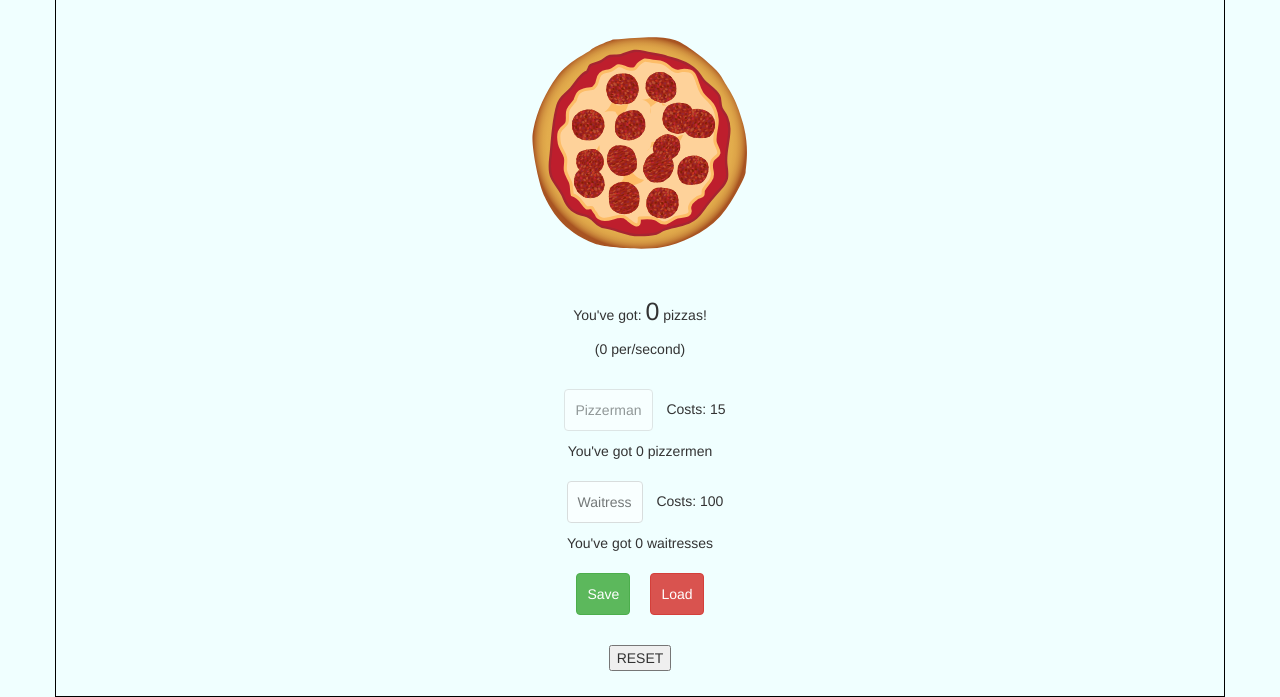
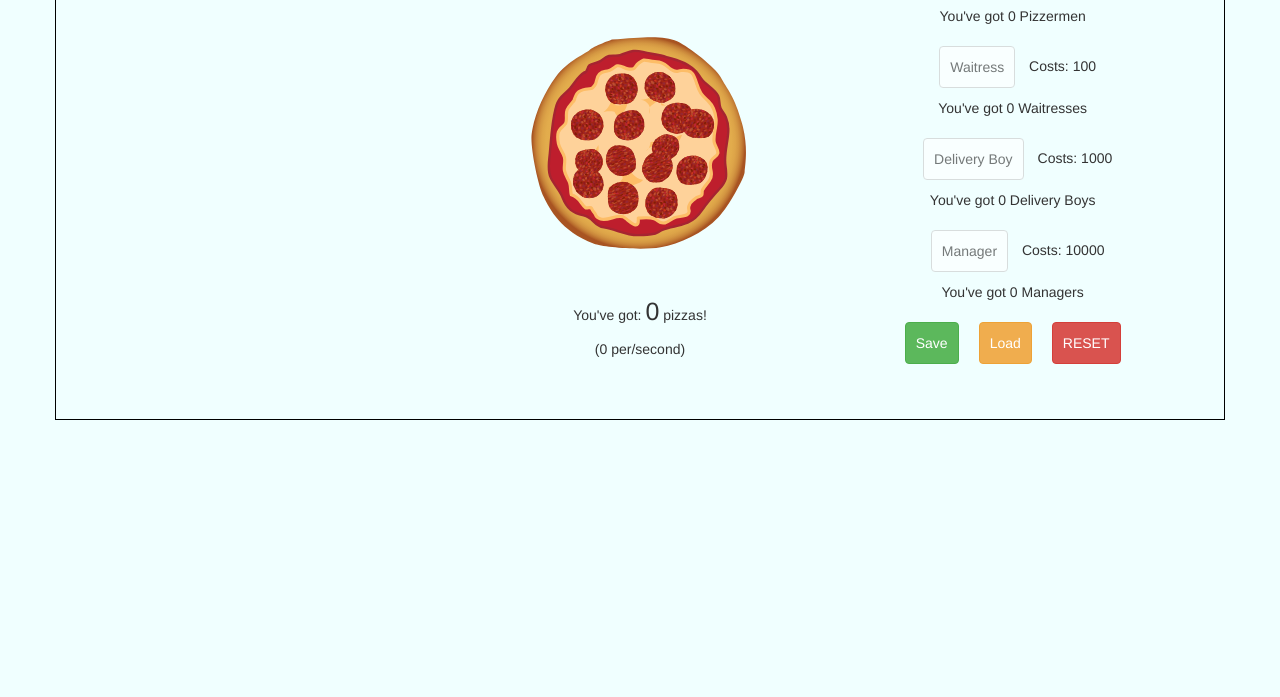
Before and after one commit to arielkuzminski/testowe, a plain HTML site: page PizzaClicker/index.html in a window 1280 px wide. Shown: the part 127-824 px from the top of the page. After the commit the page ends 800 px from the top, so only its background shows below. Drawn offline with Linux system fonts and the light colour scheme.

Commit message:
pizzaClicker 0.0.3

```diff
--- a/PizzaClicker/index.html
+++ b/PizzaClicker/index.html
@@ -12,32 +12,47 @@
   </head>
   <body>
       <div class="container">
+        <div class="col-md-4">
+
+
+        </div>
+
+        <div class="col-md-4">
             <h1>Pizza Clicker</h1>
             <div class="image">
                 <a><img id="clicker" src="img/pizza.svg"/></a>
             </div>
             <p>You've got: <span id='counter'></span> pizzas!</p>
             <p>(<span id='perSec'></span> per/second)</p>
-
+        </div>
+        <div class="col-md-4">
           <div class="buttons">
               <div class="autoClicks">
                   <div class="autoClick pizzerman">
                     <button type="button" class="btn btn-default button" id="pizzerman" >Pizzerman</button> Costs: <span id="pizzerman-value"></span>
-                    <p>You've got <span id="pizzaViewCount"></span> pizzermen</p>
+                    <p>You've got <span id="pizzaViewCount"></span> Pizzermen</p>
                   </div>
                   <div class="autoClick waitress">
                     <button type="button" class="btn btn-default button" id="waitress" >Waitress</button> Costs: <span id="waitress-value"></span>
-                    <p>You've got <span id="waitressViewCount"></span> waitresses</p>
+                    <p>You've got <span id="waitressViewCount"></span> Waitresses</p>
+                  </div>
+                  <div class="autoClick deliveryboy">
+                    <button type="button" class="btn btn-default button" id="deliveryboy" >Delivery Boy</button> Costs: <span id="deliveryboy-value"></span>
+                    <p>You've got <span id="deliveryboyViewCount"></span> Delivery Boys</p>
+                  </div>
+                  <div class="autoClick manager">
+                    <button type="button" class="btn btn-default button" id="manager" >Manager</button> Costs: <span id="manager-value"></span>
+                    <p>You've got <span id="managerViewCount"></span> Managers</p>
                   </div>
               </div>
               <div class="saveLoadButtons">
                 <button class="btn btn-success button" id="save">Save</button>
-            <button class="btn btn-danger button" id="load">Load</button>
+                <button class="btn btn-warning button" id="load">Load</button>
+                <button class="btn btn-danger button "id="reset">RESET</button>
               </div>
           </div>
-          <button id="reset">RESET</button>
         </div>
-
+      </div>
     <script src="./js/jquery.min.js"></script>
     <script src="./js/bootstrap.min.js"></script>
     <script src="./js/angular.min.js"></script>
--- a/PizzaClicker/js/app.js
+++ b/PizzaClicker/js/app.js
@@ -4,8 +4,9 @@ function PizzaClickerGame() {
     var autoClick = 0;                                          // licznik automatycznych kliknięć na sekundę
 
 
-    upgrades = [                                                // każde z ulepszeń
+    var upgrades = [                                                // każde z ulepszeń
         {
+            name : 'pizzerman',
             id : '#pizzerman',                                  //aby móc akutalizować wyniki na stronie
             idValue : '#pizzerman-value',                       // j.w
             idCount : '#pizzaViewCount',                        // do wzoru na koszt kolejnego ulepszenia
@@ -16,6 +17,7 @@ function PizzaClickerGame() {
         },
 
         {
+            name : 'waitress',
             id : '#waitress',
             idValue : '#waitress-value',
             idCount : '#waitressViewCount',
@@ -23,21 +25,54 @@ function PizzaClickerGame() {
             currentPrice : 100,
             basePrice: 100,
             bonus : 10
+        },
+
+        {
+            name : 'deliveryboy',
+            id : '#deliveryboy',
+            idValue : '#deliveryboy-value',
+            idCount : '#deliveryboyViewCount',
+            itemCount : 0,
+            currentPrice : 1000,
+            basePrice: 1000,
+            bonus : 100
+        },
+
+        {
+            name : 'manager',
+            id : '#manager',
+            idValue : '#manager-value',
+            idCount : '#managerViewCount',
+            itemCount : 0,
+            currentPrice : 10000,
+            basePrice: 10000,
+            bonus : 1000
+        },
+
+        {
+            name : 'sszef',
+            id : '#manager',
+            idValue : '#manager-value',
+            idCount : '#managerViewCount',
+            itemCount : 0,
+            currentPrice : 10000,
+            basePrice: 10000,
+            bonus : 1000
         }
     ];
 
 
-    this.clickClicker = function() {                            //kliknięcie w clicker...
+    var clickClicker = function() {                            //kliknięcie w clicker...
 
         pizzaCount++;
-        this.update();
+        update();
 
     };
 
 
-    this.clickUpgrade = function(currentUpgrade) {              //kliknięcie w jakiekolwiek ulepszenie
+    var clickUpgrade = function(currentUpgrade) {              //kliknięcie w jakiekolwiek ulepszenie
 
-        this.update();                                          //wywołanie funkcji aktualizującej wyświetlanie danych na stronie
+        update();                                          //wywołanie funkcji aktualizującej wyświetlanie danych na stronie
 
 
 
@@ -48,7 +83,7 @@ function PizzaClickerGame() {
             currentUpgrade.currentPrice = (currentUpgrade.basePrice * (Math.pow(1.15, currentUpgrade.itemCount)));  // Pani Partyka byłaby ze mnie dumna...
             currentUpgrade.currentPrice = Math.round(currentUpgrade.currentPrice);                                  // żeby był int a nie float
 
-            this.update();
+            update();
         }
 
     };
@@ -66,7 +101,7 @@ function PizzaClickerGame() {
 //
 //    };
 
-    this.checkPizza = function() {                              // metoda sprawdzająca czy można się wklikać w dane ulepszenie czy nie
+    var checkPizza = function() {                              // metoda sprawdzająca czy można się wklikać w dane ulepszenie czy nie
 
         for(var i = 0; i < upgrades.length; i++) {
 
@@ -80,7 +115,7 @@ function PizzaClickerGame() {
         }
     };
 
-    this.update = function() {                                      // metoda często wywoływana - odpowiedzialna za aktualizacje danych wyświetlanych na stronie
+    var update = function() {                                      // metoda często wywoływana - odpowiedzialna za aktualizacje danych wyświetlanych na stronie
         $('title').text(pizzaCount + ' pizzas!');
         $('#counter').text(pizzaCount);
 
@@ -94,41 +129,38 @@ function PizzaClickerGame() {
 
     ////////@@@@@@@@@@@@@@@@@@///////// TO DO ////////////@@@@@@@@@@@@@@@@@@@@@@@@@@@@@@@@@@@@@@@///////////////////
 
-    this.updateAutoClicks = function() { // do poprawki: metoda odpowiedzialna za dodanie automatycznych kliknięć do całkowitej liczby pizz - w razie zmiany SetInterval z 1 sekundy, wszystko zacznya źle działać :(
+    var updateAutoClicks = function() { // do poprawki: metoda odpowiedzialna za dodanie automatycznych kliknięć do całkowitej liczby pizz - w razie zmiany SetInterval z 1 sekundy, wszystko zacznya źle działać :(
         pizzaCount = pizzaCount + autoClick;
     };
 
     ////////@@@@@@@@@@@@@@@@@@///////// TO DO ////////////@@@@@@@@@@@@@@@@@@@@@@@@@@@@@@@@@@@@@@@///////////////////
 
-    this.save = function() {                                        //metoda zapisująca postęp gry do localStorage
+    var save = function() {                                        //metoda zapisująca postęp gry do localStorage
         localStorage.setItem('pizzaCount', pizzaCount);
         localStorage.setItem('autoClick', autoClick);
 
-        localStorage.setItem('pizzermanCost', upgrades[0].currentPrice);
-        localStorage.setItem('pizzermanCount', upgrades[0].itemCount);
-
-        localStorage.setItem('waitressCost', upgrades[1].currentPrice);
-        localStorage.setItem('waitressCount', upgrades[1].itemCount);
+        for(var i = 0; i < upgrades.length; i++) {
+            localStorage.setItem(upgrades[i].name + 'Cost', upgrades[i].currentPrice);
+            localStorage.setItem(upgrades[i].name + 'Count', upgrades[i].itemCount);
+        }
         console.log('zapisano');
 
     };
 
-    this.load = function() {                                        //metoda wczytująca postęp gry z localStorage
+    var load = function() {                                        //metoda wczytująca postęp gry z localStorage
 
-        //this.update();
+        update();
 
         if(localStorage.getItem('pizzaCount')) {                    // jeżeli istnieje już jakakolwiek pizza to wczytaj dane...
 
-            upgrades[0].currentPrice = localStorage.getItem('pizzermanCost')
-            upgrades[0].currentPrice = parseInt(upgrades[0].currentPrice);
-            upgrades[0].itemCount = localStorage.getItem('pizzermanCount')
-            upgrades[0].itemCount = parseInt(upgrades[0].itemCount);
 
+            for(var i = 0; i < upgrades.length; i++) {
 
-            upgrades[1].currentPrice = localStorage.getItem('waitressCost')
-            upgrades[1].currentPrice = parseInt(upgrades[1].currentPrice);
-            upgrades[1].itemCount = localStorage.getItem('waitressCount')
-            upgrades[1].itemCount = parseInt(upgrades[1].itemCount);
+                upgrades[i].currentPrice = localStorage.getItem(upgrades[i].name + 'Cost');
+                upgrades[i].currentPrice = parseInt(upgrades[i].currentPrice);
+                upgrades[i].itemCount = localStorage.getItem(upgrades[i].name + 'Count');
+                upgrades[i].itemCount = parseInt(upgrades[i].itemCount);
+            }
 
             pizzaCount = localStorage.getItem('pizzaCount');
             pizzaCount = parseInt(pizzaCount);
@@ -138,68 +170,79 @@ function PizzaClickerGame() {
 
            }
         else {                                                      // ... w przeciwnym wypadku zresetuj wynik
-            this.reset();
+            reset();
         };
 
-        this.update();
+        update();
     };
 
-    this.reset = function() {                                       // metoda resetująca grę
-        localStorage.setItem('pizzaCount', 0);
-        localStorage.setItem('autoClick', 0);
-        localStorage.setItem('pizzermanCost', upgrades[0].basePrice);
-        localStorage.setItem('waitressCost', upgrades[1].basePrice);
-        localStorage.setItem('pizzermanCount', 0);
-        localStorage.setItem('waitressCount', 0);
+    var reset = function() {                                       // metoda resetująca grę
+
+        for(var i = 0; i < upgrades.length; i++) {
+
+            localStorage.setItem('pizzaCount', 0);
+            localStorage.setItem('autoClick', 0);
+
+            localStorage.setItem(upgrades[i].name + 'Cost', upgrades[i].basePrice);
+            localStorage.setItem(upgrades[i].name + 'Count', 0);
+
+        }
     }
 
-    this.construct = function() {                                   // konstruktor
-        this.load();                                                // wczytywanie danych z localStorage po wejściu na stronę
-        setInterval(this.update, 1000);                             // wywołanie metody aktualizującej dane na stronie co 1 sekundę
-        setInterval(this.checkPizza, 100);                          // wywołanie metody sprawdzającej czy można się wklikać w dane ulepszenie czy nie co 0.1s
-        setInterval(this.save, 60000);                              // autozapis co 60 sekund
-        setInterval(this.updateAutoClicks, 1000);                   // TO DO // nie wolno zmieniać wartości, inaczej wszystko się psuje :( :( :(
+    var events = function() {
+
+//        var ev = this;
+
+        $( document ).on( 'click', '#clicker', clickClicker );
+
+        $( document ).on( 'click', '#pizzerman', function() {
+            clickUpgrade(upgrades[0]);
+        } );
+
+        $( document ).on( 'click', '#waitress', function() {
+            clickUpgrade(upgrades[1]);
+        } );
+
+        $( document ).on( 'click', '#deliveryboy', function() {
+            clickUpgrade(upgrades[2]);
+        } );
+
+        $( document ).on( 'click', '#manager', function() {
+            clickUpgrade(upgrades[3]);
+        } );
+
+        $( document ).on( 'click', '#save', save );
+
+        $( document ).on( 'click', '#load', load );
+
+        $( document ).on( 'click', '#reset', function() {
+            reset();
+            load();
+        });
+
+    };
+
+
+
+
+    var construct = function() {                                   // konstruktor
+        events();
+        load();                                                // wczytywanie danych z localStorage po wejściu na stronę
+        setInterval(update, 1);                             // wywołanie metody aktualizującej dane na stronie co 1 sekundę
+        setInterval(checkPizza, 100);                          // wywołanie metody sprawdzającej czy można się wklikać w dane ulepszenie czy nie co 0.1s
+        setInterval(save, 60000);                              // autozapis co 60 sekund
+        setInterval(updateAutoClicks, 1000);                   // TO DO // nie wolno zmieniać wartości, inaczej wszystko się psuje :( :( :(
 
         $('#pizzerman').attr("disabled", true);                     // buttony domyślnie ustawione na disabled
 
     }
 
-    this.construct();
+    return { start: construct };
+
 
 };
 
 /////////////////////////////////////////////////////////////////////////////////////////////////////////////
-
-var Clicker = new PizzaClickerGame();
-
-
-$('#clicker').on('click', function(){
-    Clicker.clickClicker();
-
+$(document).ready(function() {
+    var Clicker = new PizzaClickerGame().start();
 });
-
-$('#pizzerman').on('click', function(){
-    Clicker.clickUpgrade(upgrades[0]);
-
-});
-
-$('#waitress').on('click', function(){
-    Clicker.clickUpgrade(upgrades[1]);
-
-});
-
-$('#save').on('click', function(){
-    Clicker.save();
-
-});
-
-$('#load').on('click', function(){
-    Clicker.load();
-
-});
-
-$('#reset').on('click', function(){
-    Clicker.reset();
-    Clicker.load();
-
-});
```
Lines whose indentation alone changed are shown as unchanged.
